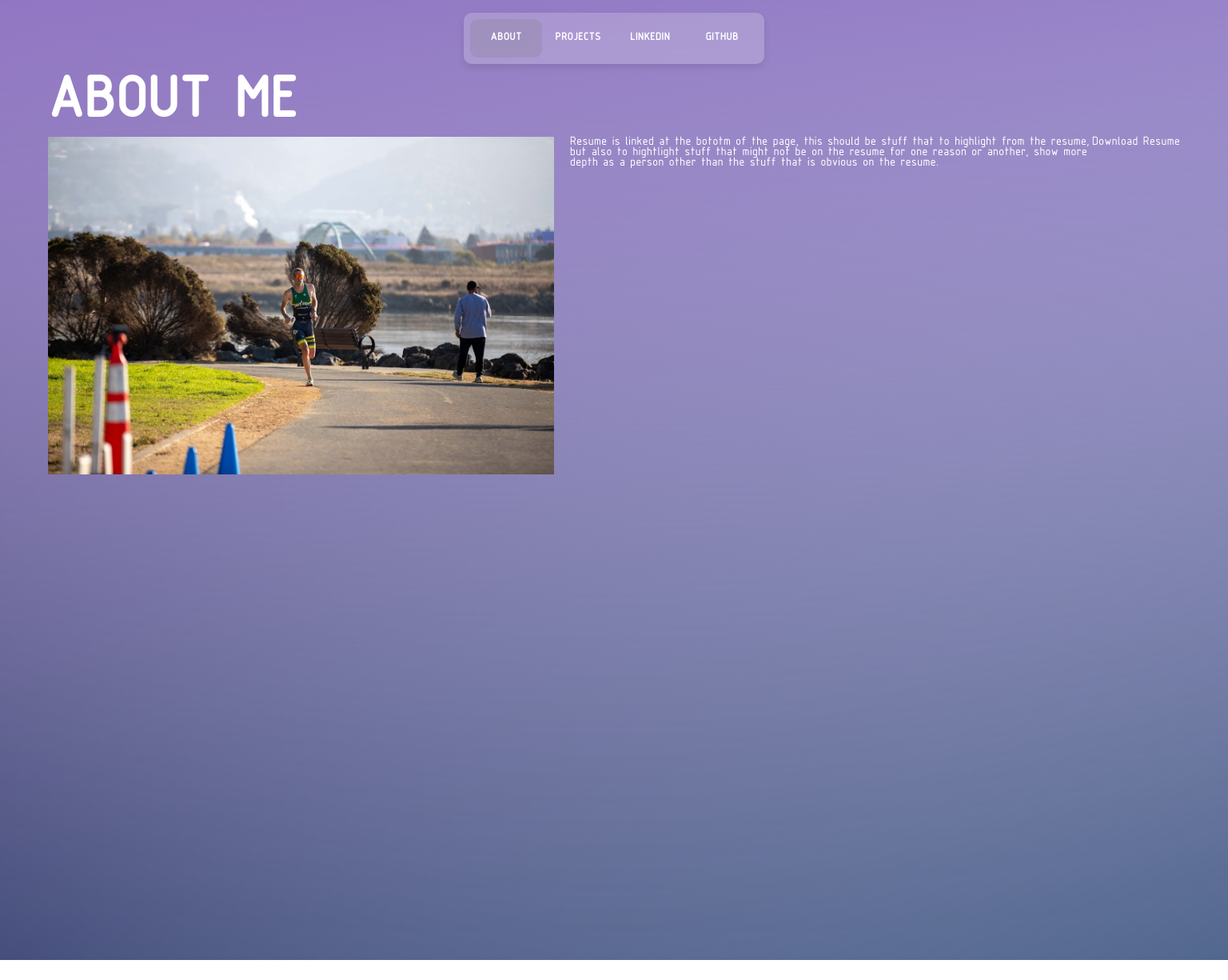
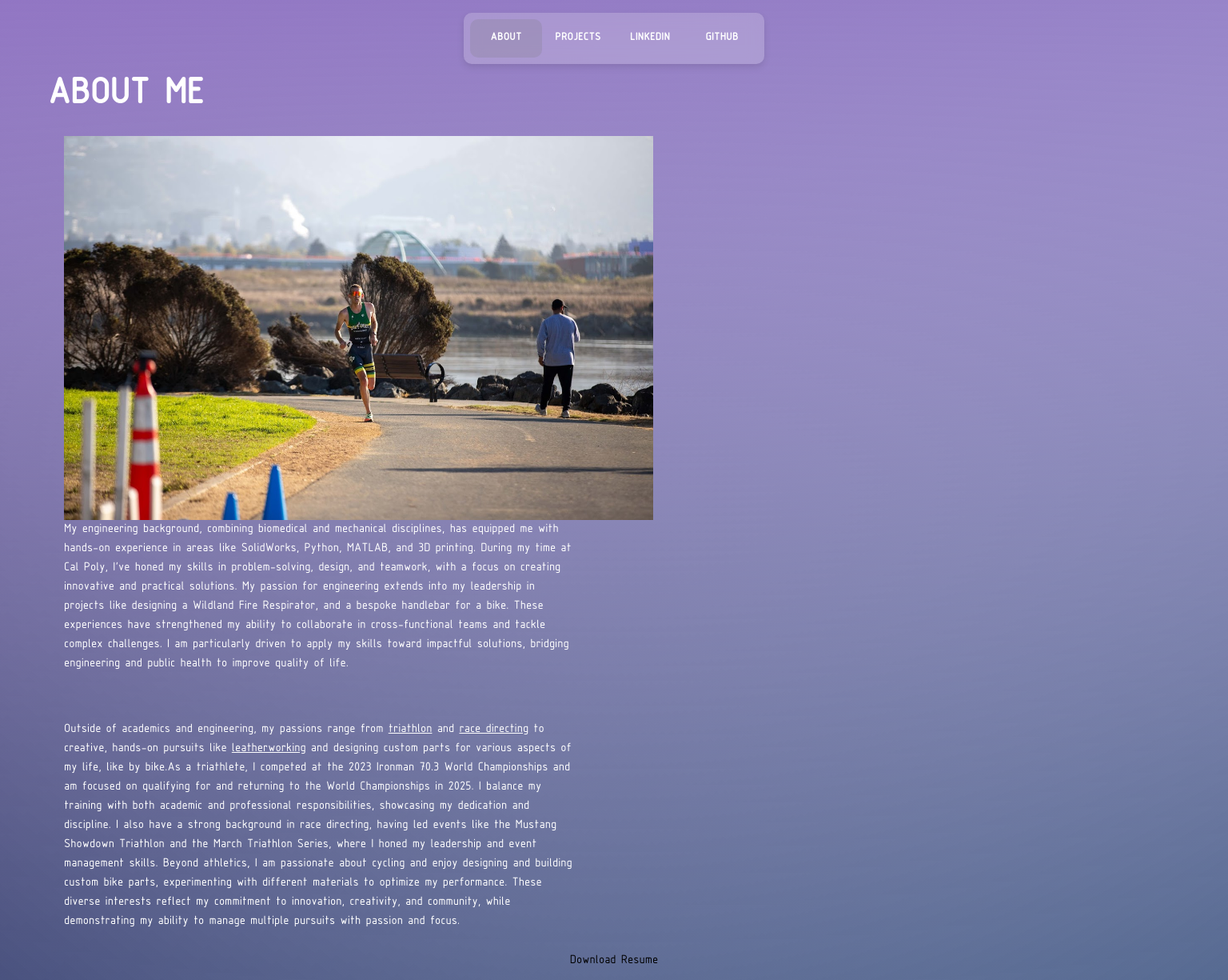
Before and after one commit to Pilon2020/Personal-Website, a React (Create React App) app: page /#/ in a window 1536 px wide. Shown: the top 1225 px of the page at 80% size. Before the commit the page ends 1200 px from the top, so only its background shows below. Built offline with nearby package versions, Linux system fonts and the light colour scheme.

Commit message:
finished About Me page

```diff
--- a/src/App.css
+++ b/src/App.css
@@ -5,8 +5,6 @@
   font-weight: normal;
   font-style: normal;
 }
-
-@import "react-alice-carousel/lib/alice-carousel.css";
 
 .carousel-container {
   position: relative; /* Ensure the arrows are positioned relative to the container */
@@ -431,50 +429,80 @@ h1 {
 }
 
 .about-me-container {
-    display: flex;
-    flex-direction: row;
-    align-items: flex-start;
-    justify-content: center;
-}
-
-.about-me-column {
-    flex: 1; /* Distributes space evenly */
-    display: flex;
-    align-items: flex-start;
-    justify-content: center;
+  display: flex;
+  flex-wrap: wrap; /* Ensures no line breaks occur unless necessary */
+  align-items: flex-start; /* Aligns items at the top of the container */
+  justify-content: flex-start; /* Aligns items to the start horizontally */
+  margin: 20px;
 }
 
 .AboutMeIMG {
-    max-width: 100%;
-    height: auto;
-    margin-right: 20px; /* Adds space between the image and text */
+  max-width: 48vw; /* Sets a consistent image width */
+  height: 60vh;
+  margin-right: 1vw; /* Adds spacing between the image and text */
 }
 
-.AboutMe {
-    flex-grow: 1; /* Ensures the text takes up the remaining space */
+.about-me-text {
+  flex-grow: 1; /* Allows the text to occupy remaining space */
+  font-size: 16px;
+  line-height: 1.5;
+  max-width: 42vw; /* Prevents text from overflowing next to the image */
 }
+
+.download-resume {
+  width: 100%; /* Makes the link take up full width of its container */
+  text-align: center; /* Centers the link horizontally */
+  margin-top: 20px;
+  cursor: pointer;
+  color: #000000;
+  text-decoration: none;
+}
+
+.download-resume:hover {
+  color: #000000; /* Keeps hover effect consistent */
+  text-decoration: underline;
+}
+
 
 .ProjectImgs {
   padding-top: 20px;
   margin-bottom:0;
 }
 
+/* ImgColumns - Top section with 3 images */
 .ImgColumns {
-  height: 75vh;
+  display: flex;
+  gap: 10px; /* Space between the images */
+  width: 100%;
+  height: auto;
 }
 
+.MainImage {
+  flex: 3; /* Main image takes more space */
+  width: 70vw; /* Adjust as per need */
+  height: 100%;
+  object-fit: cover; /* Maintain aspect ratio */
+}
 
 .StackedImg {
-  flex: 1; /* The stacked images should take up one-third of the available width */
+  flex: 1; /* Stacked images take less space */
   display: flex;
   flex-direction: column;
-  justify-content: space-between;
   gap: 10px;
 }
 
 .StackedImg > * {
-  flex: 1; /* Ensure both images in StackedImg take equal space */
-  height: calc(50% - 5px);
+  flex: 1;
+  height: calc(50% - 5px); /* Each stacked image takes half the space */
+  object-fit: cover;
+}
+
+/* FeatureImg - Image next to the features section */
+.FeatureImg {
+  float: left;
+  width: 50vw; /* Ensure image takes up 50% of the width */
+  height: auto;
+
 }
 
 .FeatureColumn {
@@ -483,10 +511,6 @@ h1 {
   align-items: flex-start; /* Vertically align items if needed */
 }
 
-.FeatureImg {
-  max-height: 60vh;
-  object-fit: contain;
-}
 
 .FeatureText {
   flex: 1; /* Take the remaining space next to the image */
--- a/src/components/AboutMe.js
+++ b/src/components/AboutMe.js
@@ -19,25 +19,34 @@ const AboutMe = () => {
 
     return (
         <div className="about-me-container">
-            <div className="about-me-column">
-                <img
-                    src={AboutMeImg}
-                    className='AboutMeIMG'
-                    alt='Headshot'
-                />
-            </div>
-            <div className="about-me-column AboutMe">
+            <img
+                src={AboutMeImg}
+                className="AboutMeIMG"
+                alt="Headshot"
+            />
+            <div className="about-me-text AboutMe">
                 <p>
-                    Resume is linked at the bototm of the page, this should be stuff that to highlight from the resume, but also to hightlight stuff that might not be on the resume
-                    for one reason or another, show more depth as a person other than the stuff that is obvious on the resume.
+                My engineering background, combining biomedical and mechanical disciplines, has equipped me with hands-on experience in areas like SolidWorks,
+                Python, MATLAB, and 3D printing. During my time at Cal Poly, I’ve honed my skills in problem-solving, design, and teamwork, with a focus on creating
+                innovative and practical solutions. My passion for engineering extends into my leadership in projects like designing a Wildland Fire Respirator, and a bespoke
+                handlebar for a bike. These experiences have strengthened my ability to collaborate in cross-functional teams and tackle complex challenges.
+                I am particularly driven to apply my skills toward impactful solutions, bridging engineering and public health to improve quality of life.
+                </p>
+                <br /><br />
+                <p>
+                Outside of academics and engineering, my passions range from <u>triathlon</u> and <u>race directing</u> to creative, hands-on pursuits like <u>leatherworking</u> and designing custom parts for
+                various aspects of my life, like by bike.As a triathlete, I competed at the 2023 Ironman 70.3 World Championships and am focused on qualifying for and returning to the World
+                Championships in 2025. I balance my training with both academic and professional responsibilities, showcasing my dedication and discipline. I also have a strong background in
+                race directing, having led events like the Mustang Showdown Triathlon and the March Triathlon Series, where I honed my leadership and event management skills. Beyond athletics,
+                I am passionate about cycling and enjoy designing and building custom bike parts, experimenting with different materials to optimize my performance. These diverse interests reflect
+                my commitment to innovation, creativity, and community, while demonstrating my ability to manage multiple pursuits with passion and focus.
                 </p>
             </div>
-            <div onClick={handleDownload}>
-                <p>
-                Download Resume
-                </p>
+            <div onClick={handleDownload} className="download-resume">
+                <p>Download Resume</p>
             </div>
         </div>
+
 
     );
 }
--- a/src/components/Layout0.js
+++ b/src/components/Layout0.js
@@ -32,7 +32,7 @@ const DetailsPage = () => {
     <div className='ImgColumns'>
       <ViewableImage
         src={card.images[0] ? card.images[0] : 'https://picsum.photos/3000'}
-            className='Layout0'
+        className='MainImage'
       />
       <div className='StackedImg'>
         <ViewableImage
--- a/src/pages/DetailsPage.jsx
+++ b/src/pages/DetailsPage.jsx
@@ -11,7 +11,7 @@ const DetailsPage = () => {
   if (!card) {
     return (
       <div>
-        <h1 style={{ color: 'black' }}>No Project Found</h1>
+        <h2 style={{ color: 'black' }}>No Project Found</h2>
         <p>We couldn't find the project you're looking for. Please check the URL or go back to the projects page.</p>
         <Link to="/projects">
           <button style={{ padding: '10px 20px', backgroundColor: '#007bff', color: '#fff', border: 'none', cursor: 'pointer' }}>
--- a/src/pages/Home.jsx
+++ b/src/pages/Home.jsx
@@ -6,7 +6,7 @@ const Home = () => {
     <div style={{ display: 'flex', flexDirection: 'column', gap: '10px' }}>
       {/* Header Section */}
       <div>
-        <h1>About Me</h1>
+        <h2>About Me</h2>
       </div>
 
       {/* AboutMe Section */}
--- a/src/pages/Projects.jsx
+++ b/src/pages/Projects.jsx
@@ -28,7 +28,7 @@ export default function Projects() {
   return (
     <Box sx={{ display: 'flex', flexDirection: 'column', gap: 2 }}>
       <div>
-        <h1 style={{marginBottom: '0px'}}>Projects</h1>
+        <h2 style={{marginBottom: '0px'}}>Projects</h2>
         <p style={{marginTop: '0px'}}>
           This is the projects I have been working on. Look at figma for design outline for this page.
         </p>
```
Also changed, not shown: 18 other files (tests, documents, lock files or other folders). Lines whose indentation alone changed are shown as unchanged.
